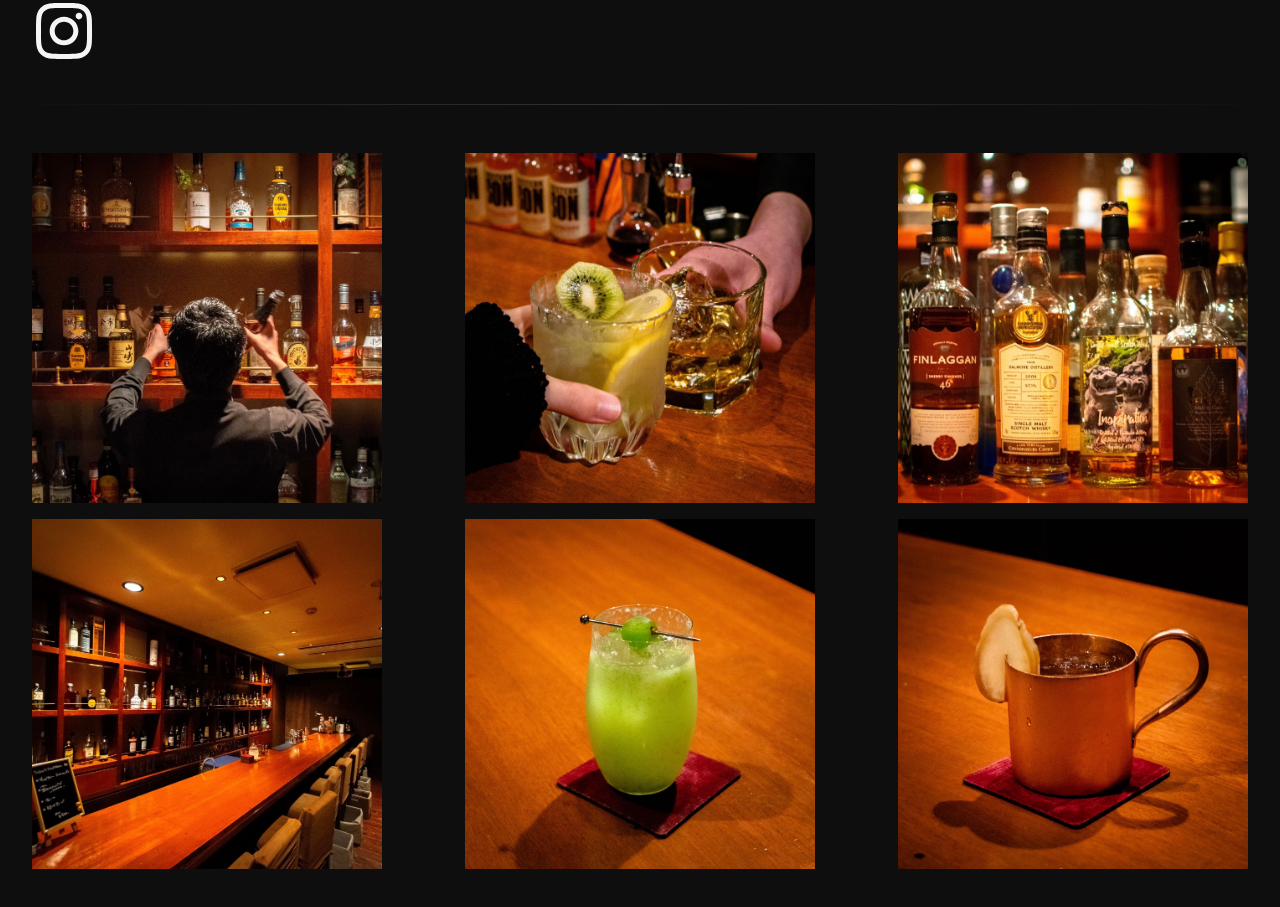
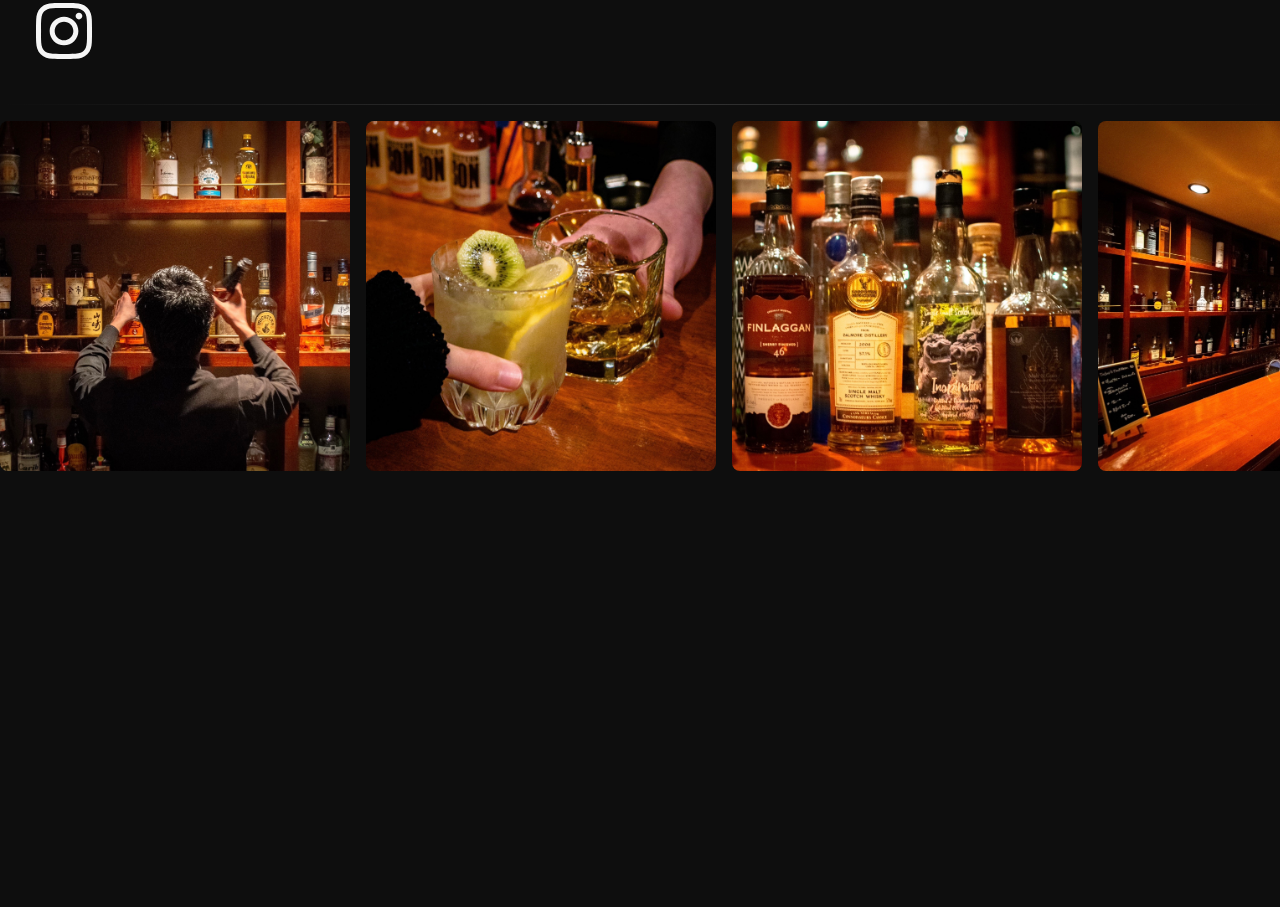
Before and after one commit to mitsu0428/bar-kaze, a Next.js app: page / in a window 1280 px wide. Shown: the part 3805-4712 px from the top of the page. Built offline with nearby package versions, Linux system fonts and the light colour scheme.

Commit message:
fix: スクロールできるように

```diff
--- a/src/components/InstagramView.tsx
+++ b/src/components/InstagramView.tsx
@@ -21,44 +21,56 @@
         </Link>
       </CustomText>
       <Hr />
-      <ImageMatrix>
+      <ImageSlider>
+        <Slide>
           <CustomImage
             src="/images/Instagram/IMG_6474.jpg"
             alt="instagram"
             width={isPc ? 350 : 175}
             height={isPc ? 350 : 175}
           />
+        </Slide>
+        <Slide>
           <CustomImage
             src="/images/Instagram/IMG_6475.jpg"
             alt="instagram"
             width={isPc ? 350 : 175}
             height={isPc ? 350 : 175}
           />
+        </Slide>
+        <Slide>
           <CustomImage
             src="/images/Instagram/IMG_6476.jpg"
             alt="instagram"
             width={isPc ? 350 : 175}
             height={isPc ? 350 : 175}
           />
+        </Slide>
+        <Slide>
           <CustomImage
             src="/images/Instagram/IMG_6477.jpg"
             alt="instagram"
             width={isPc ? 350 : 175}
             height={isPc ? 350 : 175}
           />
+        </Slide>
+        <Slide>
           <CustomImage
             src="/images/Instagram/IMG_6564.JPG"
             alt="instagram"
             width={isPc ? 350 : 175}
             height={isPc ? 350 : 175}
           />
+        </Slide>
+        <Slide>
           <CustomImage
             src="/images/Instagram/IMG_6565.JPG"
             alt="instagram"
             width={isPc ? 350 : 175}
             height={isPc ? 350 : 175}
           />
-      </ImageMatrix>
+        </Slide>
+      </ImageSlider>
     </Container>
   );
 }
@@ -90,21 +102,29 @@
   }
 `;
 
-const ImageMatrix = styled.div`
+const ImageSlider = styled.div`
+  width: 100%;
+  overflow-x: auto;
+  flex: 1;
   display: flex;
-  flex-wrap: wrap;
-  justify-content: space-between;
-  align-items: center;
-  width: 100%;
-  height: 100%;
-  padding: 32px;
-  @media (max-width: 768px) {
-    flex-direction: column;
+  scroll-snap-type: x mandatory;
+  scroll-behavior: smooth;
+  -ms-overflow-style: none;
+  scrollbar-width: none;
+  &::-webkit-scrollbar {
+    display: none;
   }
+`;
+
+const Slide = styled.div`
+  flex-shrink: 0;
+  scroll-snap-align: start;
+  margin-right: 16px;
 `;
 
 const CustomImage = styled(Image)`
   margin-top: 16px;
+  border-radius: 8px;
 `;
 
 const CustomText = styled.p`
```
Lines whose indentation alone changed are shown as unchanged.
